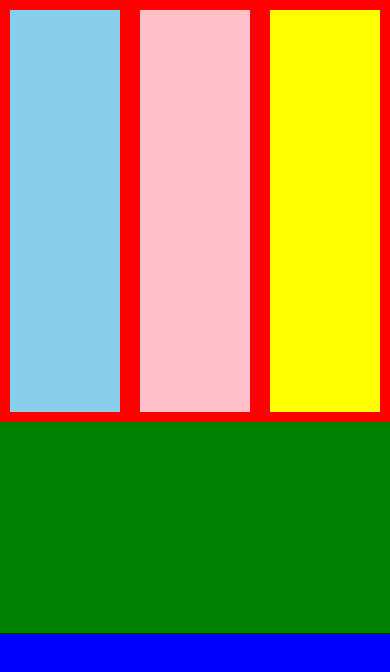
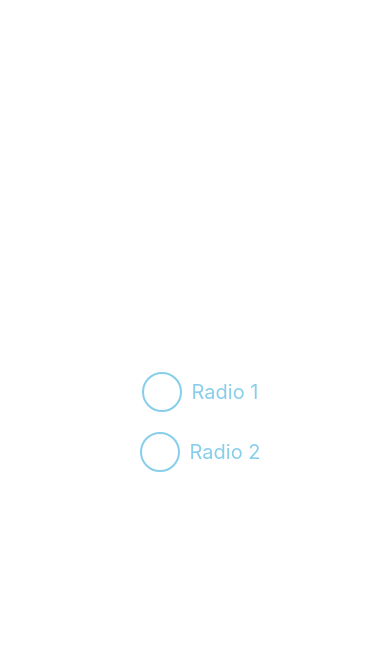
Before and after one commit to pamela2002/React_Native_tut, a React Native app: screen / in a window 390 px wide. Shown: the top 672 px of the page. Built offline with nearby package versions, Linux system fonts and the light colour scheme.

Commit message:
Style with buttons in react-native, Radio buttons in react-native, Dynamic Radio buttons in react-native

```diff
--- a/App.tsx
+++ b/App.tsx
@@ -1,51 +1,114 @@
-import {Text, View, StyleSheet} from 'react-native';
+// import {Text, View, StyleSheet, TouchableHighlight} from 'react-native';
+
+// const App = () => {
+//   return (
+//     <View style={styles.main}>
+//       <TouchableHighlight>
+//         <Text style={styles.button}>Button</Text>
+//       </TouchableHighlight>
+//       <TouchableHighlight>
+//         <Text style={[styles.button, styles.success]}>Success</Text>
+//       </TouchableHighlight>
+//       <TouchableHighlight>
+//         <Text style={[styles.button, styles.primary]}>Primary</Text>
+//       </TouchableHighlight>
+//       <TouchableHighlight>
+//         <Text style={[styles.button, styles.warning]}>Warning</Text>
+//       </TouchableHighlight>
+//       <TouchableHighlight>
+//         <Text style={[styles.button, styles.error]}>Error</Text>
+//       </TouchableHighlight>
+//     </View>
+//   );
+// };
+// export default App;
+
+// const styles = StyleSheet.create({
+//   main: {
+//     flex: 1,
+//   },
+//   button: {
+//     padding: 10,
+//     margin: 10,
+//     backgroundColor: '#bbb',
+//     color: '#fff',
+//     textAlign: 'center',
+//     fontSize: 24,
+//     borderRadius: 10,
+//     shadowColor: 'black',
+//     elevation: 10,
+//     shadowOpacity: 1,
+//   },
+//   primary: {
+//     backgroundColor: 'blue',
+//   },
+//   warning: {
+//     backgroundColor: 'gold',
+//   },
+//   error: {
+//     backgroundColor: 'red',
+//   },
+//   success: {
+//     backgroundColor: 'green',
+//   },
+// });
+
+import {useState} from 'react';
+import {View, Text, TouchableOpacity, StyleSheet} from 'react-native';
 
 const App = () => {
+  const [selectedRadio, setSelectedRadio] = useState(0);
   return (
     <View style={styles.main}>
-      <View style={styles.box1}>
-        <View style={styles.innerBox1}></View>
-        <View style={styles.innerBox2}></View>
-        <View style={styles.innerBox3}></View>
-      </View>
-      <View style={styles.box2}></View>
-      <View style={styles.box3}></View>
+      <TouchableOpacity onPress={() => setSelectedRadio(1)}>
+        <View style={styles.radioWrapper}>
+          <View style={styles.radio}>
+            {selectedRadio === 1 ? <View style={styles.radioBg}></View> : null}
+          </View>
+          <Text style={styles.radioText}>Radio 1</Text>
+        </View>
+      </TouchableOpacity>
+      <TouchableOpacity onPress={() => setSelectedRadio(2)}>
+        <View style={styles.radioWrapper}>
+          <View style={styles.radio}>
+            {selectedRadio === 2 ? <View style={styles.radioBg}></View> : null}
+          </View>
+          <Text style={styles.radioText}>Radio 2</Text>
+        </View>
+      </TouchableOpacity>
     </View>
   );
 };
+
 export default App;
-
 
 const styles = StyleSheet.create({
   main: {
     flex: 1,
+    alignItems: 'center',
+    justifyContent: 'center',
   },
-  box1: {
-    flex: 2,
-    backgroundColor: 'red',
-    flexDirection: 'row',
+  radioText: {
+    fontSize: 20,
+    color: 'skyblue',
   },
-  box2: {
-    flex: 1,
-    backgroundColor: 'green',
-  },
-  box3: {
-    flex: 1,
-    backgroundColor: 'blue',
-  },
-  innerBox1: {
-    flex: 1,
-    backgroundColor: 'skyblue',
+  radio: {
+    height: 40,
+    width: 40,
+    borderColor: 'skyblue',
+    borderWidth: 2,
+    borderRadius: 20,
     margin: 10,
   },
-  innerBox2: {
-    flex: 1,
-    backgroundColor: 'pink',
-    margin: 10,
+  radioBg: {
+    backgroundColor: 'skyblue',
+    height: 28,
+    width: 28,
+    borderRadius: 20,
+    margin: 4,
   },
-  innerBox3: {
-    flex: 1,
-    backgroundColor: 'yellow',
-    margin: 10,
-  },
+  radioWrapper: {
+    flexDirection: 'row',
+    alignItems: 'center',
+  }
 });
```
